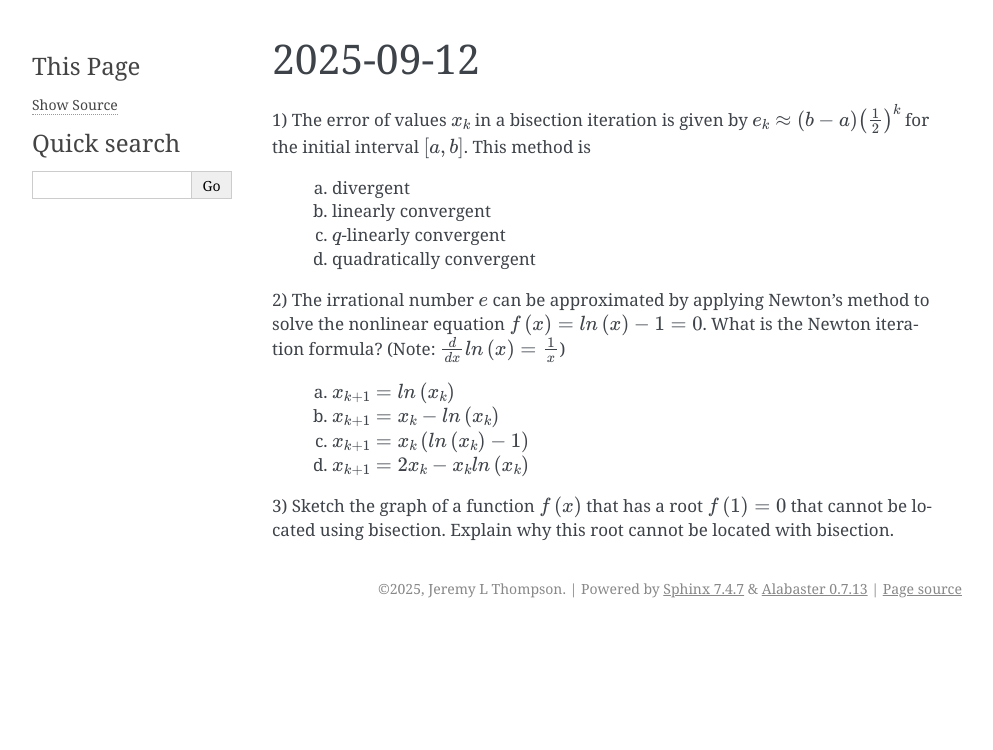
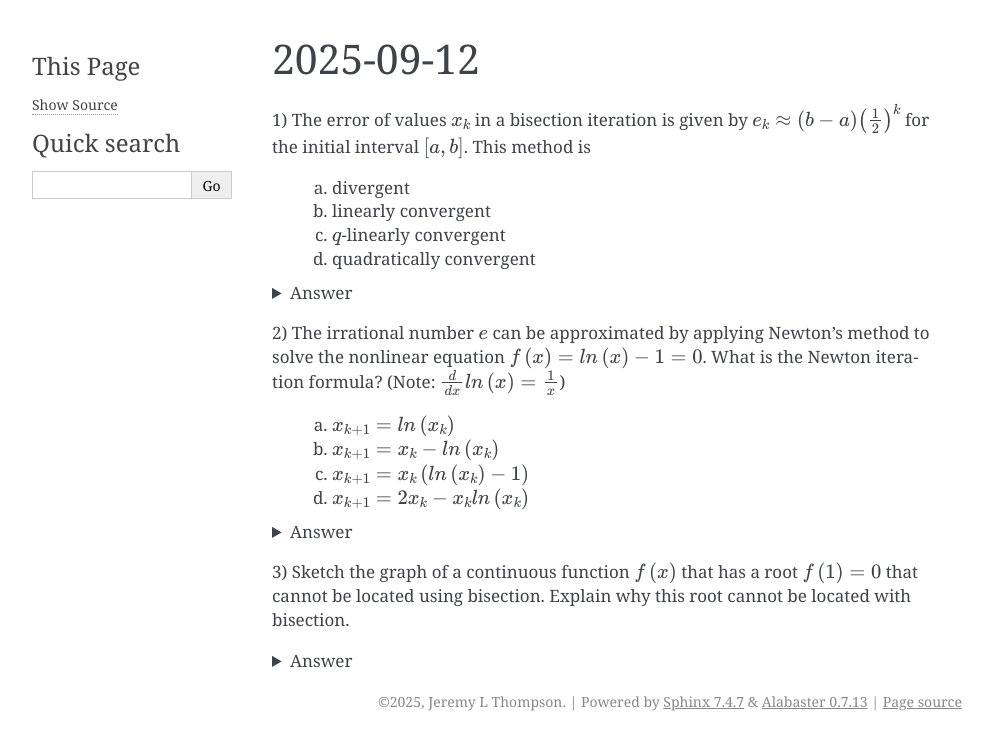
Before and after one commit to jeremylt/csci-3656-fall-2025, a Sphinx documentation site: the page built from source/quizes/2025-09-12.rst, in a window 1280 px wide. Shown: the top 750 px of the page, without its empty margins (148-1141 px from the left). Built offline with Sphinx 7.4.7, drawn with Linux system fonts in a browser that asks for light colours; pages that are not in the unit, such as notebooks, are missing from menus; some of the changed text lies outside the part shown.

Commit message:
add quiz solutions

```diff
--- a/source/quizes/2025-09-12.rst
+++ b/source/quizes/2025-09-12.rst
@@ -12,6 +12,10 @@
 
   d) quadratically convergent
 
+.. raw:: html
+
+    <details><summary>Answer</summary>c</details>
+
 2) The irrational number :math:`e` can be approximated by applying Newton's method to solve the nonlinear equation :math:`f \left( x \right) = ln \left( x \right) - 1 = 0`.
 What is the Newton iteration formula?
 (Note: :math:`\frac{d}{dx} ln \left( x \right) = \frac{1}{x}`)
@@ -24,5 +28,13 @@
 
   d) :math:`x_{k + 1} = 2 x_k - x_k ln \left( x_k \right)`
 
-3) Sketch the graph of a function :math:`f \left( x \right)` that has a root :math:`f \left( 1 \right) = 0` that cannot be located using bisection.
+.. raw:: html
+
+    <details><summary>Answer</summary>d</details>
+
+3) Sketch the graph of a continuous function :math:`f \left( x \right)` that has a root :math:`f \left( 1 \right) = 0` that cannot be located using bisection.
 Explain why this root cannot be located with bisection.
+
+.. raw:: html
+
+    <details><summary>Answer</summary>Any graph of a continuous function with a zero at <span class="math notranslate nohighlight">\(f \left( 1 \right) = 0\)</span> and all positive values or all negative values will work, as bisection requires an interval in which the function has a positive output at one endpoint and a negative output at the other endpoint.</details>
```
Also changed, not shown: source/quizes/2025-08-29.rst (+12 -0 lines).
